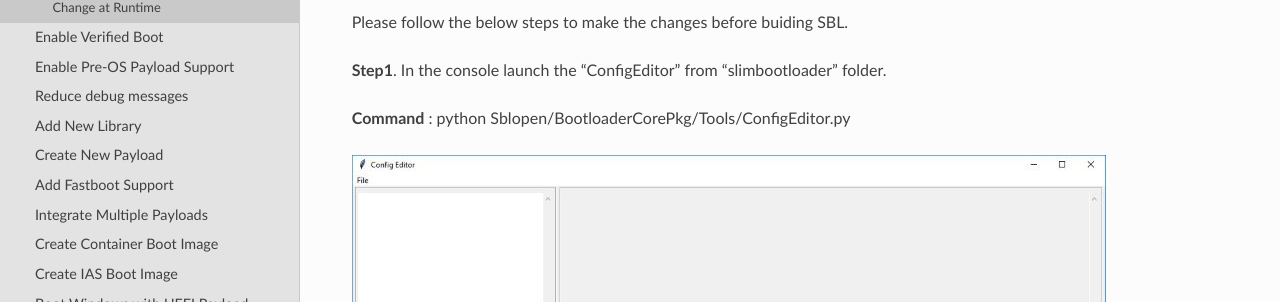
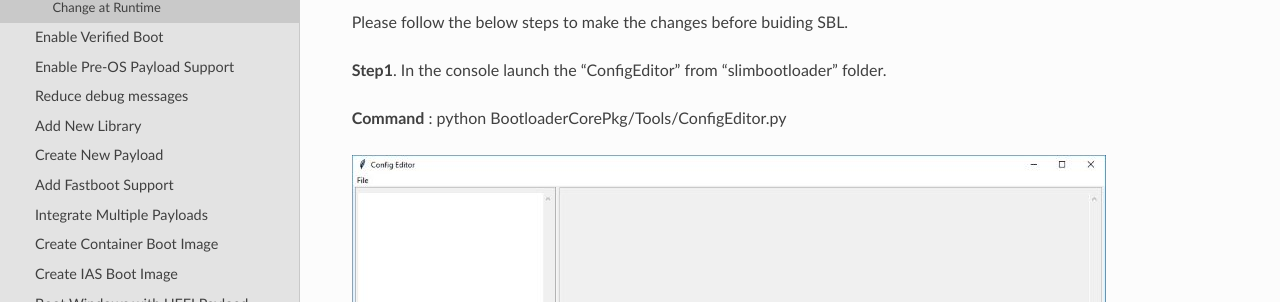
Before and after one commit to slimbootloader/documentation, a Sphinx documentation site: the page built from source/how-tos/change-boot-option.rst, in a window 1280 px wide and 900 px high, scrolled down 368 px. Shown: the part 149-451 px from the top of the window. Built offline with Sphinx 7.4.7 and the Read the Docs theme 2.0.0, drawn with Linux system fonts in a browser that asks for light colours.

Commit message:
Updated Configuration pics

```diff
--- a/source/developer-guides/configuration.rst
+++ b/source/developer-guides/configuration.rst
@@ -39,7 +39,7 @@ included by the primary YAML file to provide component specific configuration.
 
 The main platform configuration file is specified in CfgDataDef.yaml. An example configuration file in YAML syntax is provided below.
 
-.. image:: /images/ConfigDefYaml.png
+.. image:: /images/ConfigDefYaml.PNG
 
 
 DLT Files
@@ -57,12 +57,12 @@ DLT file can be generated in different ways:
 A project may include multiple DLT files to handle multiple boards and are included in the project's BoardConfig.py file as below.
 self._CFGDATA_EXT_FILE    = ['CfgData_Ext_Def.dlt', 'CfgData_Ext_Gpmrb.dlt']
 
-.. image:: /images/ConfigDlt.png
+.. image:: /images/ConfigDlt.PNG
 
 
 Configuration Flow
 ^^^^^^^^^^^^^^^^^^^^^^^^^^
-.. image:: /images/ConfigFlow.png
+.. image:: /images/ConfigFlow.PNG
 
 
 During |SPN| build, the configuration data in the YAML files are parsed by the configuration tools to generate the header files as well as the configuration binary.
--- a/source/how-tos/change-boot-option.rst
+++ b/source/how-tos/change-boot-option.rst
@@ -30,7 +30,7 @@ Please follow the below steps to make the changes before buiding SBL.
 **Step1**. In the console launch the "ConfigEditor" from
 "slimbootloader" folder.
 
-**Command** : python Sblopen/BootloaderCorePkg/Tools/ConfigEditor.py
+**Command** : python BootloaderCorePkg/Tools/ConfigEditor.py
 
 .. image:: /images/Boot_options_1.jpg
 
```
